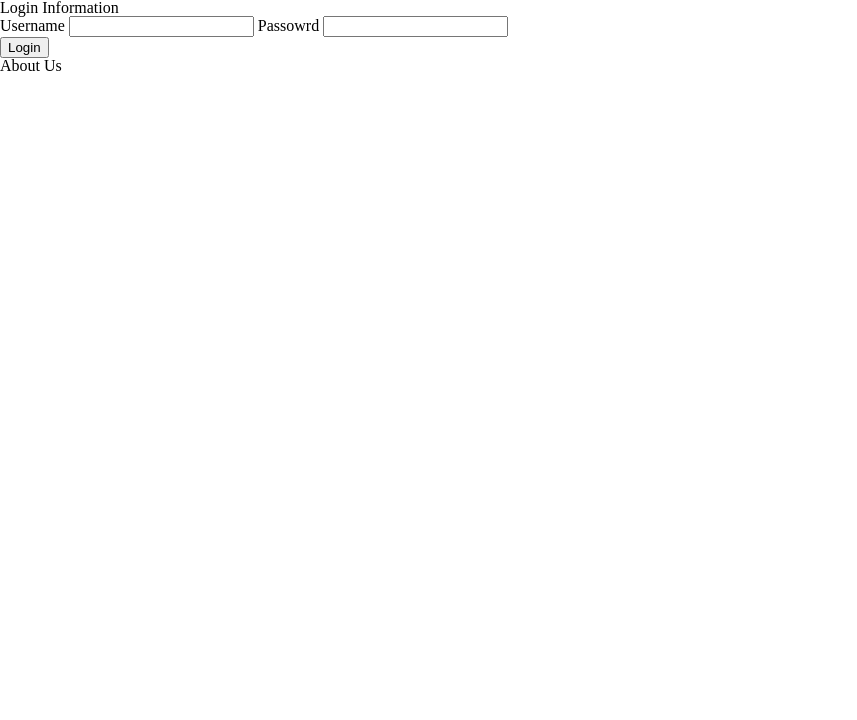
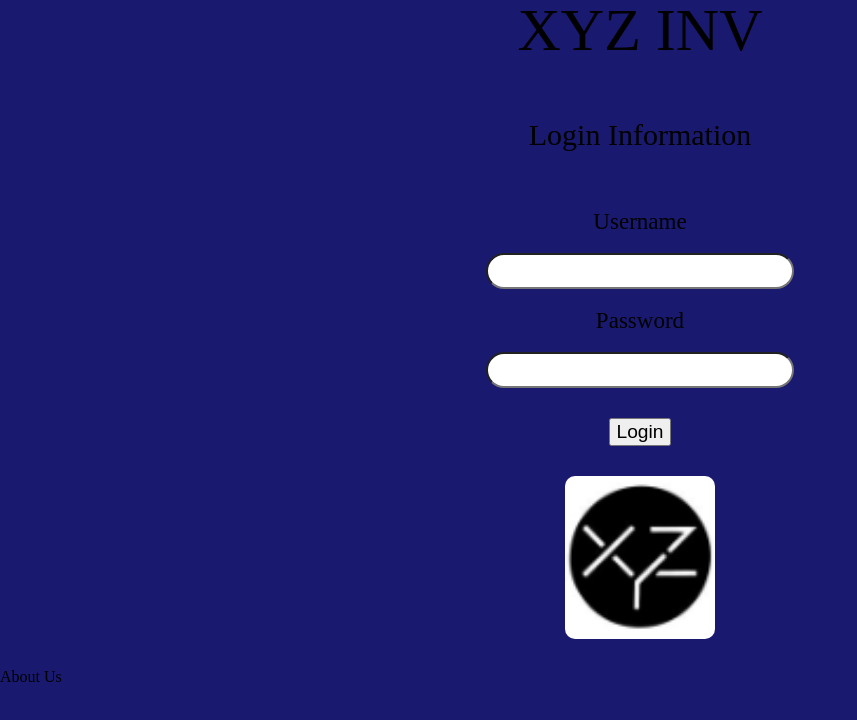
Before and after one commit to XYZ-Corporation/Inventory-Tracker, a plain HTML site: page index.html in a window 1280 px wide. Shown: the whole page, without its empty margins (0-857 px from the left). Drawn offline with nearby package versions, Linux system fonts and the light colour scheme.

Commit message:
adds styling

```diff
--- a/css/inventory.css
+++ b/css/inventory.css
@@ -0,0 +1,5 @@
+#restock-button {
+  display: block;
+  margin: 40px auto;
+
+}
--- a/css/style.css
+++ b/css/style.css
@@ -1,3 +1,78 @@
-.button {
-  position: static 100px;
+body {
+background-color:midnightblue;
+
 }
+
+
+
+h1{
+  text-align: center;
+  font-size: 60px;
+  margin-bottom: 60px;
+
+
+}
+
+  legend {
+text-align: center;
+font-size: 30px;
+margin-bottom: 60px;
+
+
+}
+
+fieldset {
+  text-align: center;
+  display: flex;
+  flex-direction:column;
+  margin: 30px 60px;
+  width: 300px;
+  gap: 20px;
+  margin: auto;
+  font-size: larger;
+
+}
+
+ button {
+  display: block;
+  margin: 30px auto;
+  font-size: larger;
+
+}
+
+
+#Username {
+  border-radius: 50px;
+}
+
+#category {
+  border-radius: 50px;
+
+}
+
+input[type="text"] {
+  width: 300px;
+  height: 30px;
+
+}
+
+label {
+font-size: larger;
+
+}
+
+#logo {
+  display: block;
+  margin: 30px auto;
+  width: 150px;
+  border-radius: 10px;
+
+}
+
+#aboutus {
+  text-align: center;
+  display: flex;
+  flex-direction:column;
+  margin: auto;
+
+}
--- a/index.html
+++ b/index.html
@@ -17,18 +17,20 @@
 </header>
 <body>
   <form>
+    <h1>XYZ INV</h1>
     <legend>Login Information</legend>
     <fieldset>
-    <label for="Username">Username</label>
-    <input type="text" id="Username" name="Username">
-    <label for="Passowrd">Passowrd</label>
-    <input type="text" id="category" name="Passowrd">
-  </fieldset>
-  <button id="login-button">Login</button>
+      <label for="Username">Username</label>
+      <input type="text" id="Username" name="Username">
+      <label for="Password">Password</label>
+      <input type="text" id="category" name="Passowrd">
+    </fieldset>
+    <button id="login-button">Login</button>
   </form>
-  <footer><a href="about-us.html"></a>About Us</footer>
+  <img src="img/xyz logo.png" alt="logo" id="logo">
   <script src="https://cdn.jsdelivr.net/npm/chart.js@4.2.1/dist/chart.umd.min.js"></script>
   <script src="js/login.js"></script>
 </body>
+<footer><a href="about-us.html" id="aboutus"></a>About Us</footer>
 
 </html>
```
Also changed, not shown: inventory.html (+2 -0 lines), img/xyz logo.png (added).
